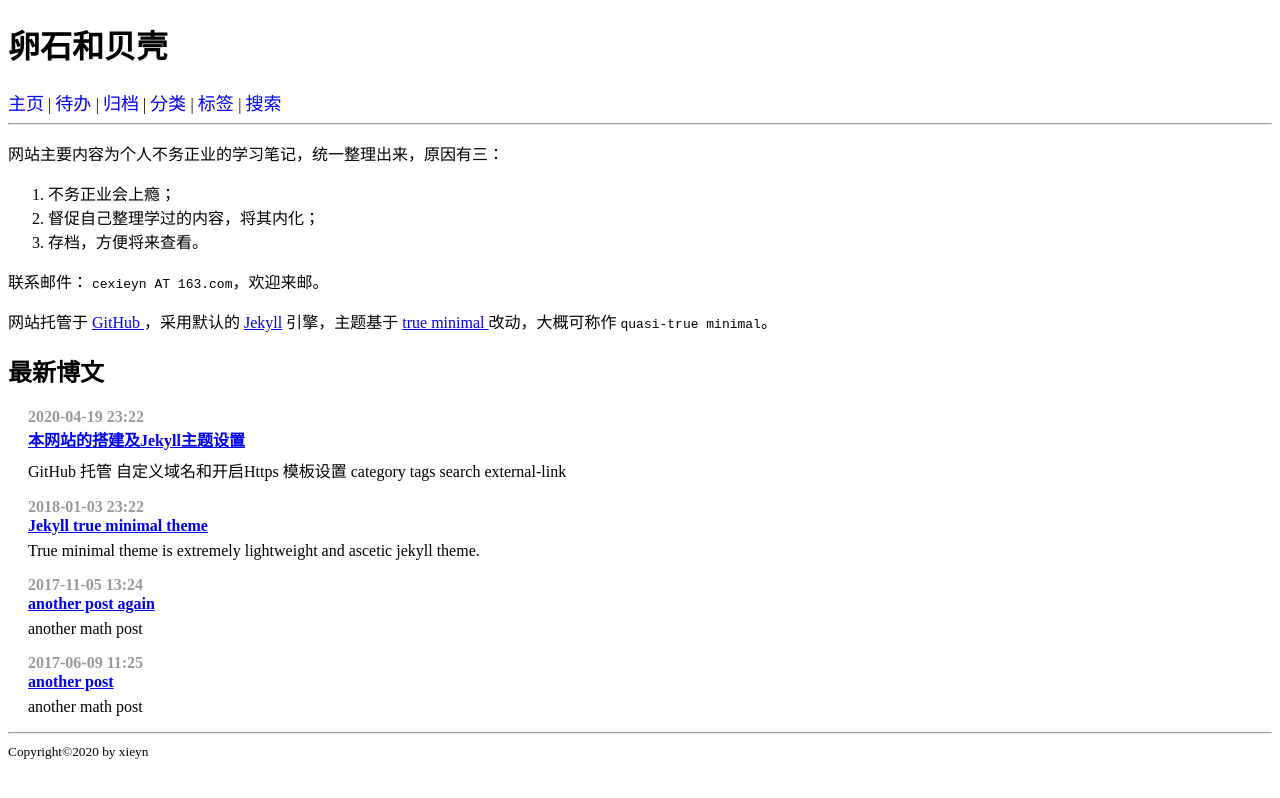
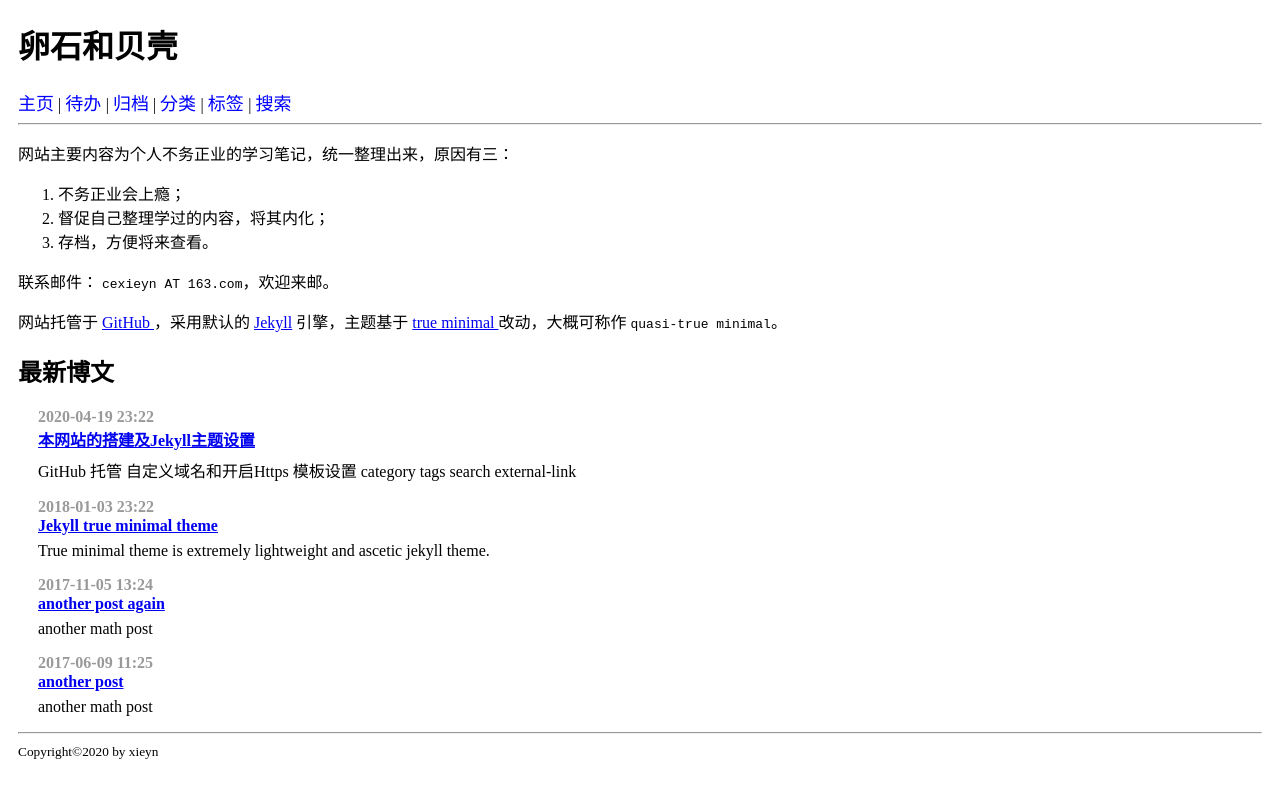
Before and after one commit to xienotes/xienotes.github.io, a Jekyll site: the page built from index.html, in a window 1280 px wide. Shown: the top 798 px of the page. Built offline with Jekyll 4.4.1, drawn with Linux system fonts in a browser that asks for light colours; the list of posts is cut into pages by our own code.

Commit message:
update homepage padding

```diff
--- a/_layouts/default.html
+++ b/_layouts/default.html
@@ -12,11 +12,11 @@
     </title>
 
     <meta name='viewport' content='width=device-width, initial-scale=1'>
-
 </head>
 
 <body>
-    <div class="container" style="padding: 0px 25px 0px 25px;"></div>
+    <div class="container" style="padding-left: 10px;padding-right: 10px;" >
+
         {% include header.html %}
         {{ content }}
 
```
